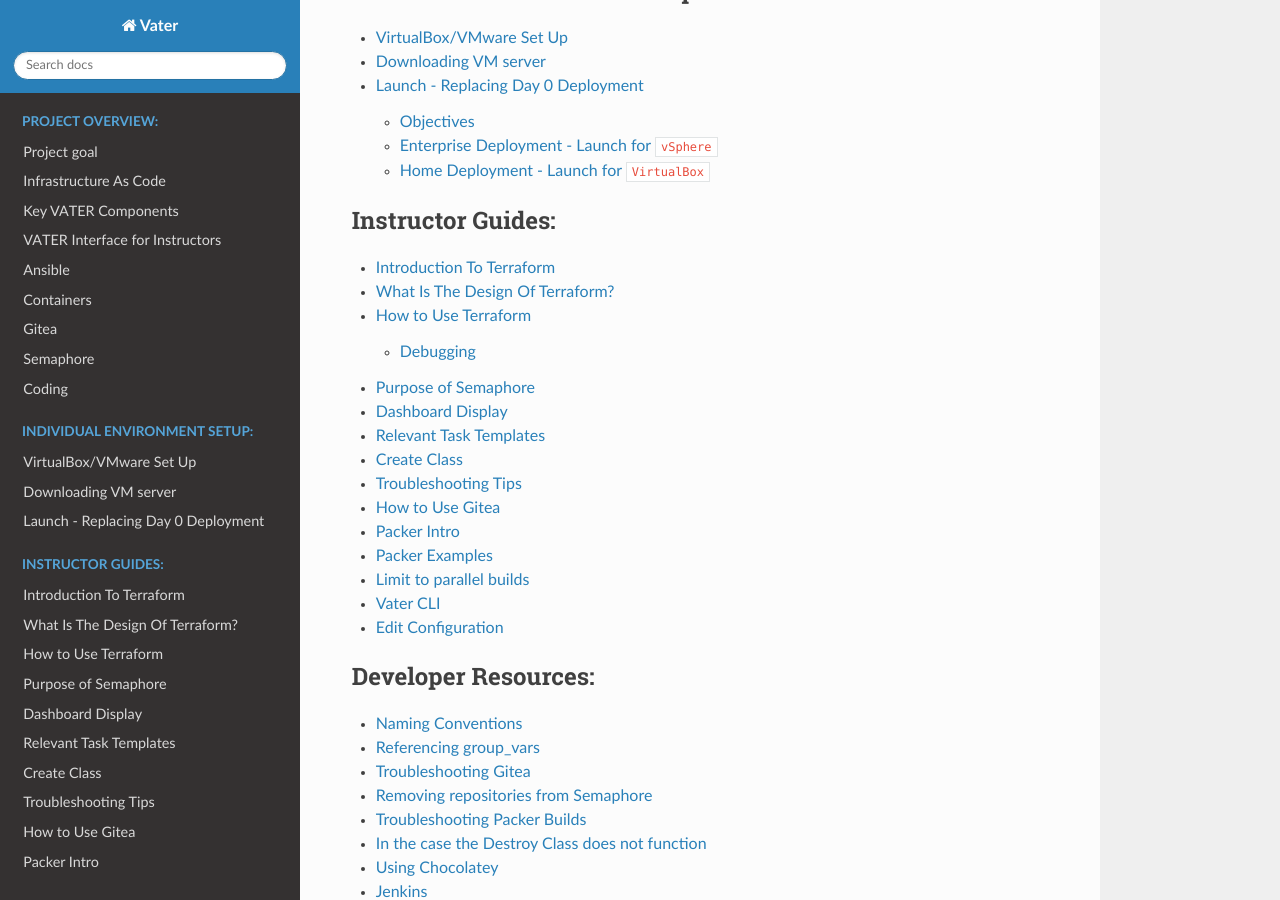
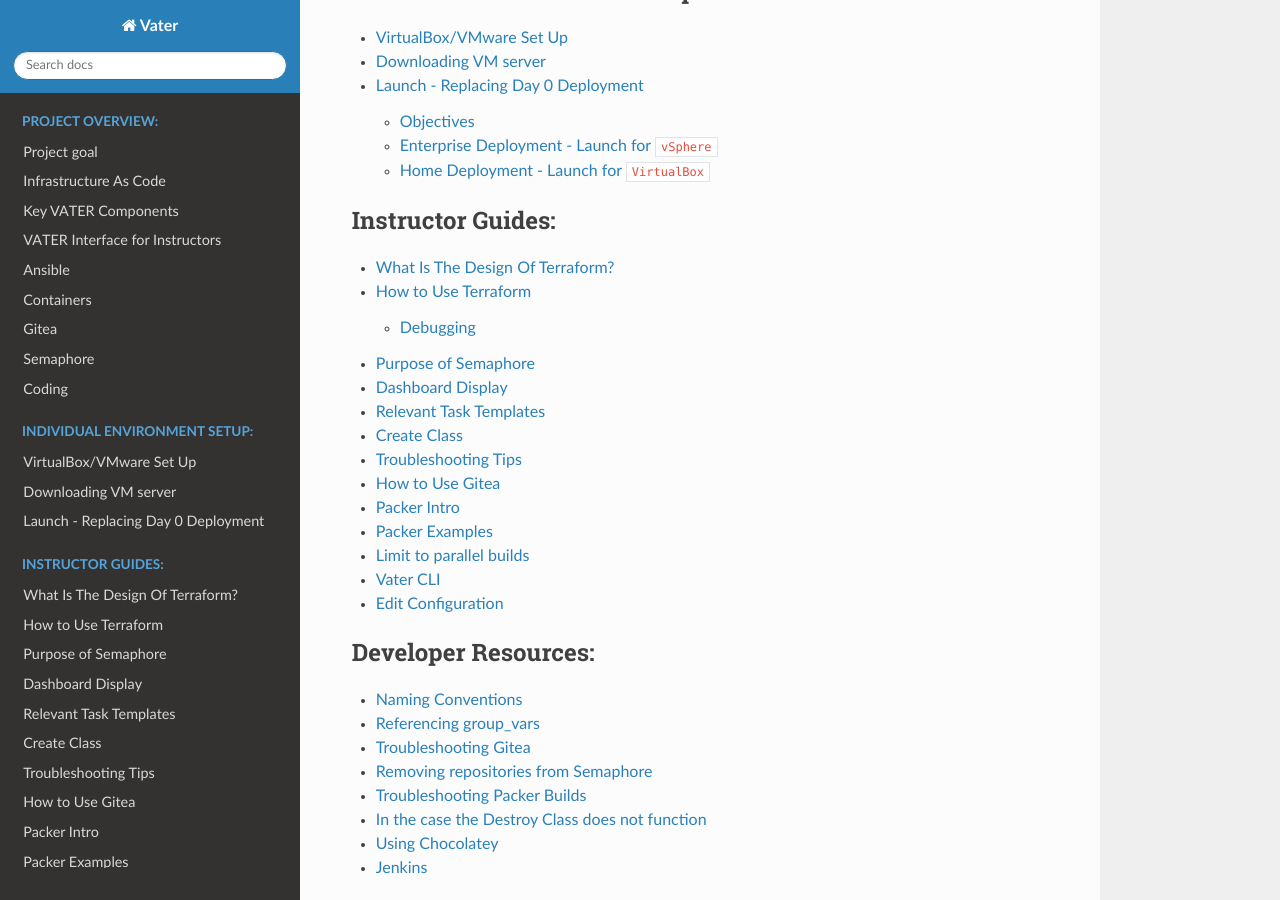
Before and after one commit to dev4vater/vater, a Sphinx documentation site: the page built from docs/source/index.rst, in a window 1280 px wide and 900 px high, scrolled down 470 px. Built offline with Sphinx 7.4.7 and the Read the Docs theme 2.0.0, drawn with Linux system fonts in a browser that asks for light colours.

Commit message:
Update terraform.rst

```diff
--- a/docs/source/terraform.rst
+++ b/docs/source/terraform.rst
@@ -1,10 +1,7 @@
-Introduction To Terraform
--------------------------
-
 What Is The Design Of Terraform?
 --------------------------------
 
-.. image:: https://github.com/uwardlaw/vater/blob/main/diagram/terraformDesign.svg
+.. image:: images/terraformDesign.svg
 
 How to Use Terraform
 --------------------
```
